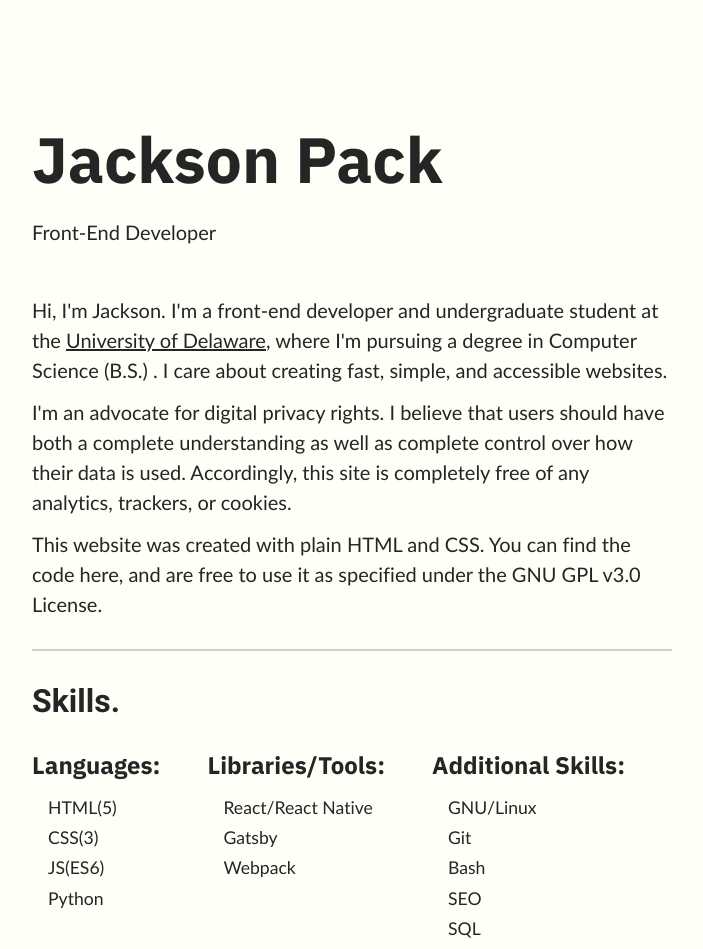
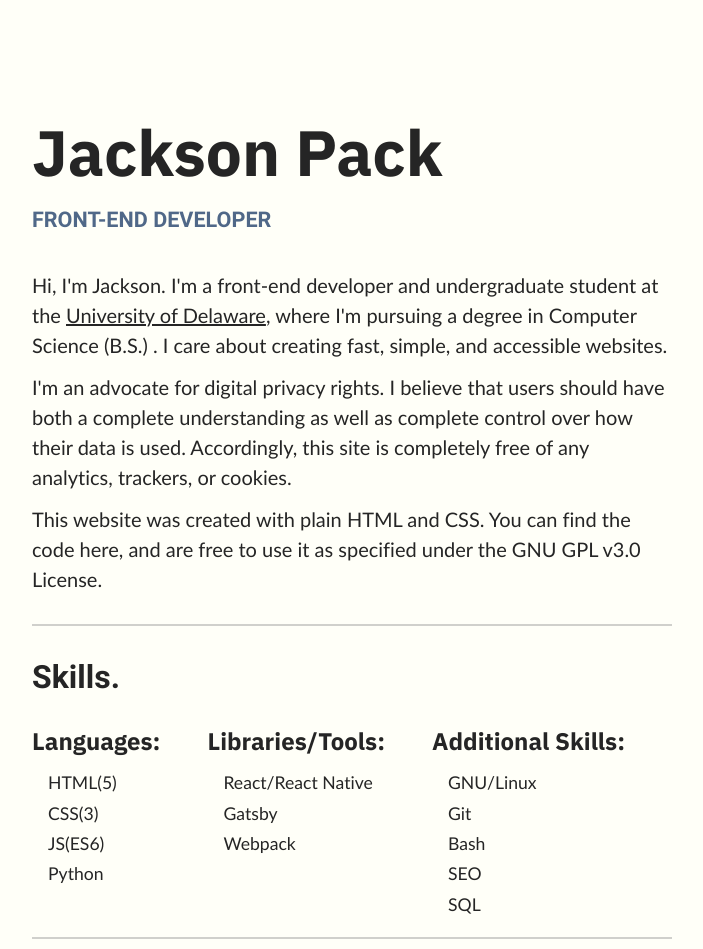
Before and after one commit to imjackson/jacksongpack.com, a plain HTML site: page index.html in a window 1280 px wide. Shown: the top 949 px of the page, without its empty margins (288-991 px from the left). Drawn offline with Linux system fonts and the light colour scheme.

Commit message:
[typography.css] style intro subtitle

```diff
--- a/css/typography.css
+++ b/css/typography.css
@@ -40,7 +40,7 @@ html {
 h1 {
     font-family: "IBM Plex Sans", Georgia, 'Times New Roman', Times, serif;
     font-size: 4rem;
-    margin: .67rem 0 .67rem 0;
+    margin: .25rem 0;
 }
 
 h2 {
@@ -70,3 +70,12 @@ a {
     color: var(--text);
     text-decoration: underline;
 }
+
+/* Intro */
+#intro_subtitle {
+    color: var(--accent-grey);
+    text-transform: uppercase;
+    font-size: 1.35rem;
+    font-family: "Roboto", -apple-system, BlinkMacSystemFont, 'Segoe UI', Roboto, Oxygen, Ubuntu, Cantarell, 'Open Sans', 'Helvetica Neue', sans-serif;
+    margin: 0;
+}
```
